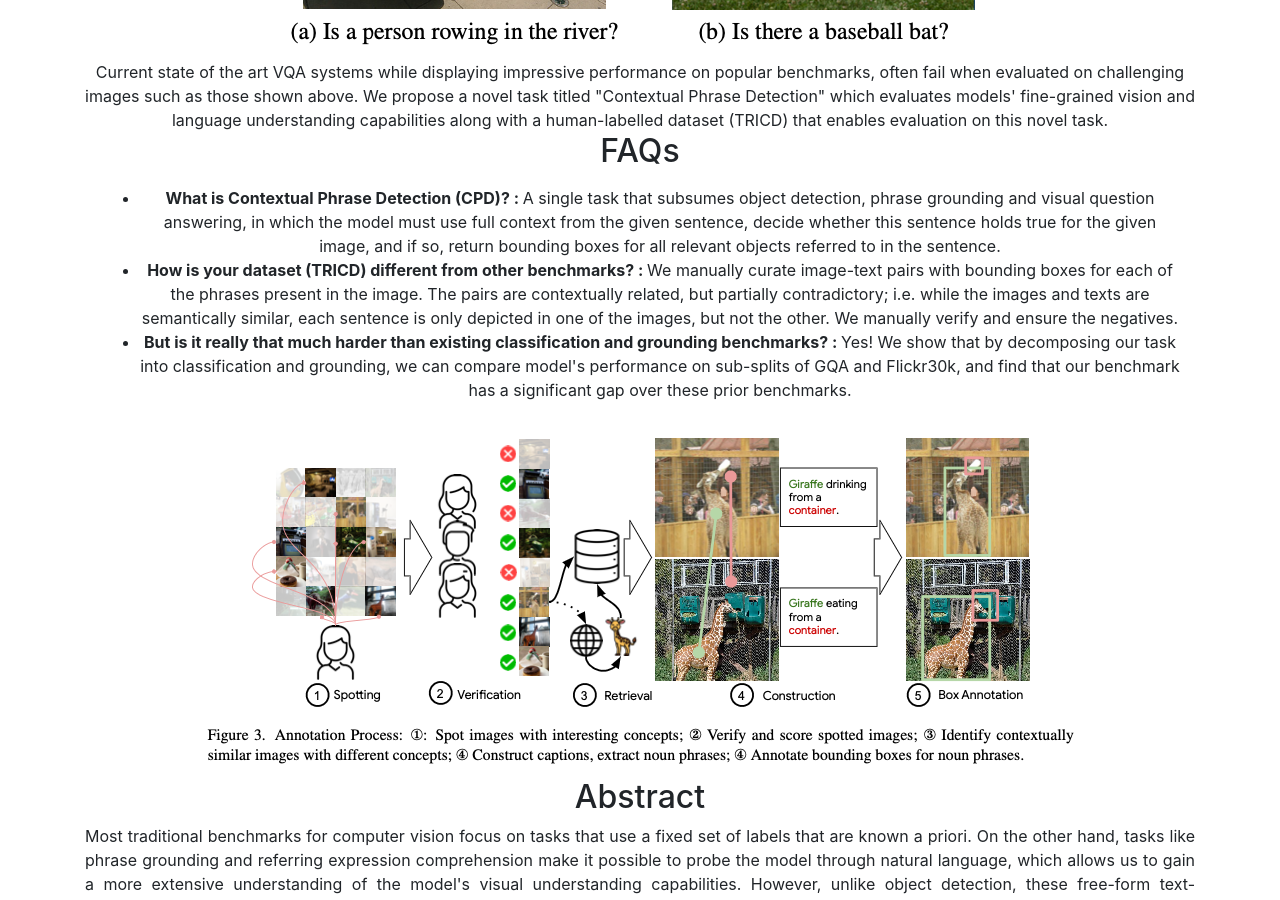
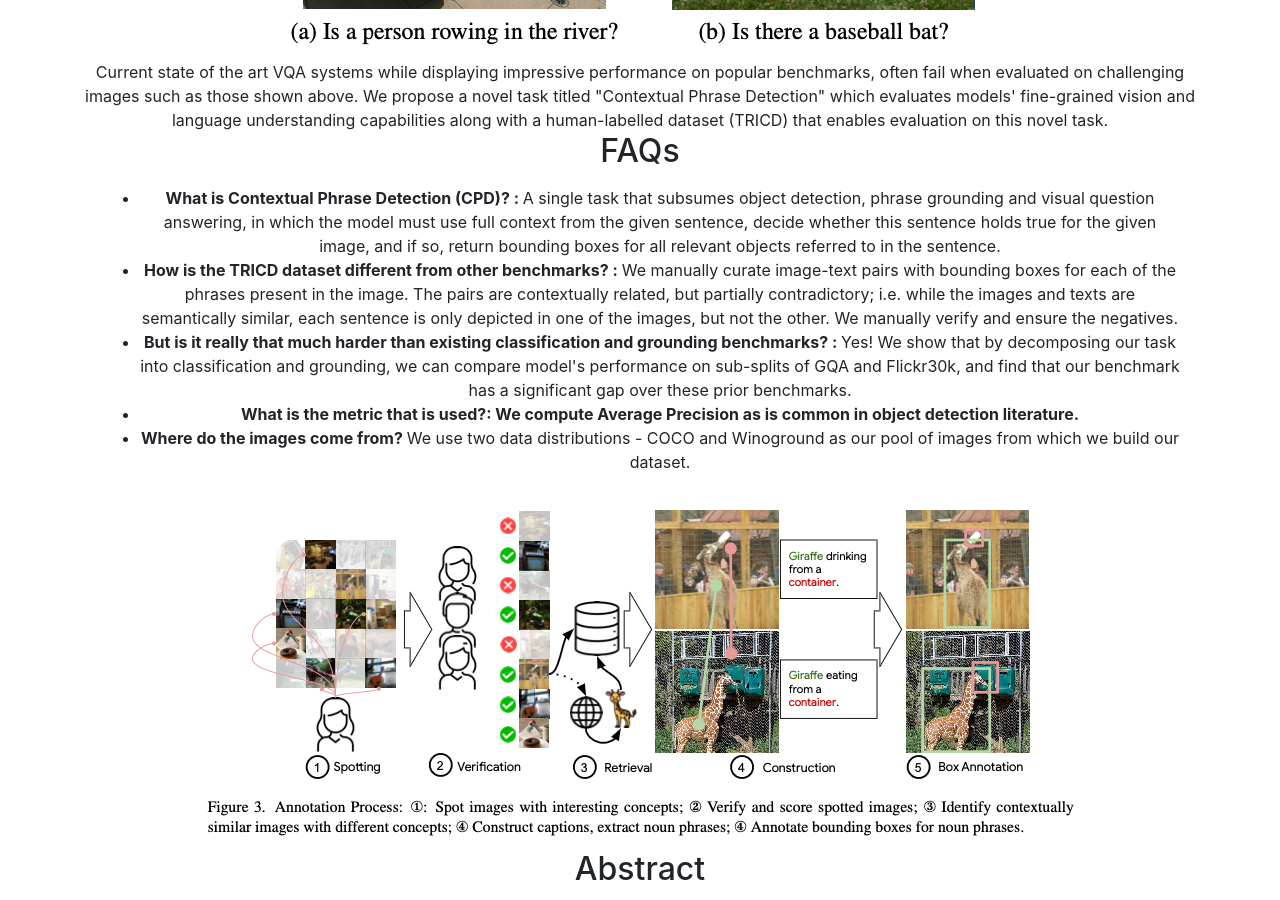
Before and after one commit to ashkamath/TRICD, a Jekyll site: the page built from index.html, in a window 1280 px wide and 900 px high, scrolled down 741 px. Built offline with Jekyll 4.4.1, drawn with Linux system fonts in a browser that asks for light colours; nearby versions of some CDN libraries.

Commit message:
Update main page

```diff
--- a/index.html
+++ b/index.html
@@ -123,15 +123,18 @@ layout: default
 			<p class="text-justify">
                     <ul>
                      <li> <b>What is Contextual Phrase Detection (CPD)? : </b> A single task that subsumes object detection, phrase grounding and visual question answering, in which the model must use full context from the given sentence, decide whether this sentence holds true for the given image, and if so, return bounding boxes for all relevant objects referred to in the sentence.</li>
-                     <li> <b>How is your dataset (TRICD) different from other benchmarks? : </b> We manually curate image-text pairs with bounding boxes for each of the phrases present in the image. The pairs are contextually related, but partially contradictory; i.e. while the images and texts are semantically similar, each sentence is only depicted in one of the images, but not the other. We manually verify and ensure the negatives.
+                     <li> <b>How is the TRICD dataset different from other benchmarks? : </b> We manually curate image-text pairs with bounding boxes for each of the phrases present in the image. The pairs are contextually related, but partially contradictory; i.e. while the images and texts are semantically similar, each sentence is only depicted in one of the images, but not the other. We manually verify and ensure the negatives.
 		     <li> <b>But is it really that much harder than existing classification and grounding benchmarks? : </b> Yes! We show that by decomposing our task into classification and grounding, we can compare model's performance on sub-splits of GQA and Flickr30k, and find that our benchmark has a significant gap over these prior benchmarks.</li>
-                        </ul></b>
+        	    <li> <b> What is the metric that is used?: We compute Average Precision as is common in object detection literature.</b>
+		    <li> <b>Where do the images come from? </b> We use two data distributions - COCO and Winoground as our pool of images from which we build our dataset.</li>
+		</ul></b>
 			</p>
             </div>
 
 
 
  <image src="assets/annotation_process.png" class="img-fluid" alt="Annotation process"><br>
+
 			<h2>
                             Abstract
                         </h2>
```
